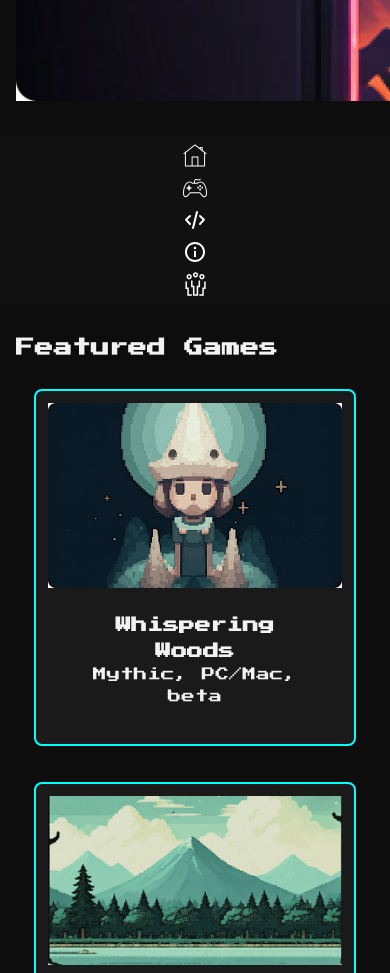
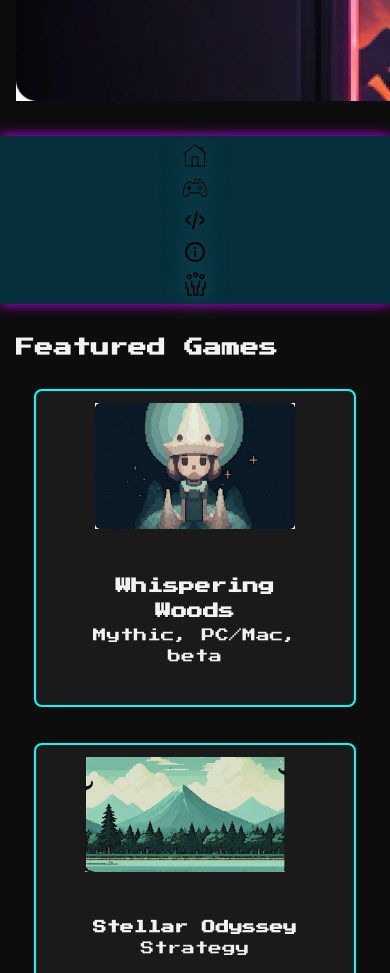
Before and after one commit to dag-d/bytebash-games, a plain HTML site: page pages/index.html in a window 390 px wide. Shown: the part 540-1513 px from the top of the page. Drawn offline with Linux system fonts and the light colour scheme.

Commit message:
finalizing the game page

```diff
--- a/styles/games.css
+++ b/styles/games.css
@@ -130,13 +130,13 @@ button:hover {
   box-shadow: var(--glow-purple), var(--glow-blue);
 }
 
-/* 🧭 Footer Navigation */
+/*  Footer Navigation */
 footer {
   position: fixed;
   bottom: 0;
   left: 0;
   right: 0;
-  background-color: #0f001a;
+  background-color: #052f3a;
   display: flex;
   justify-content: space-around;
   align-items: center;
@@ -158,33 +158,87 @@ footer {
   filter: drop-shadow(var(--glow-purple)) drop-shadow(var(--glow-lime));
 }
 
-/* 📱 Responsive Tweaks */
-@media (max-width: 600px) {
+/* Responsive Design */
+
+/* Tablet (768px and below) */
+@media (max-width: 768px) {
   header h1 {
-    font-size: 1.5em;
+    font-size: 2rem;
   }
 
-  .game-list {
-    grid-template-columns: 1fr;
+  header p {
+    font-size: 1rem;
   }
 
-  .action-footer {
+  section {
+    padding: 1.5rem;
+  }
+
+  .latest-game,
+  .featured-games {
     flex-direction: column;
     align-items: center;
   }
 
-  button {
-    width: 80%;
-    margin-bottom: 10px;
+  .game-card {
+    max-width: 90%;
+    margin-bottom: 1rem;
+  }
+
+  .buttons {
+    padding: 0.6rem 1.2rem;
+    font-size: 0.9rem;
+  }
+
+  footer {
+    flex-direction: row;
+    justify-content: space-around;
+    padding: 0.5rem 1rem;
+  }
+
+  .nav-icon {
+    width: 28px;
+    height: 28px;
+  }
+}
+
+/* Mobile (480px and below) */
+@media (max-width: 480px) {
+  header h1 {
+    font-size: 1.5rem;
+  }
+
+  header p {
+    font-size: 0.85rem;
+  }
+
+  section {
+    padding: 1rem;
+  }
+
+  .game-card {
+    padding: 0.75rem;
+    font-size: 0.85rem;
+  }
+
+  .buttons {
+    padding: 0.5rem 1rem;
+    font-size: 0.8rem;
   }
 
   .nav-icon {
     width: 24px;
     height: 24px;
   }
+
+  footer {
+    flex-direction: column;
+    align-items: center;
+    gap: 0.5rem;
+  }
 }
 
-/* ✨ Flicker Animation */
+/* Flicker Animation */
 @keyframes flicker {
   0% { opacity: 1; text-shadow: var(--glow-purple); }
   50% { opacity: 0.8; text-shadow: none; }
--- a/styles/index.css
+++ b/styles/index.css
@@ -8,6 +8,17 @@
   --nav-icon-hover:#f2f2f2;
   --btn-hover: #262636;
   --footer-bgd:#a5c0da;
+
+  --accent: #c800ff;
+  --accent-hover: #2bd8b9;
+
+  --radius: 12px;
+  --transition-fast: 0.3s;
+  --transition-slow: 0.6s;
+
+  --glow-purple: 0 0 12px #c800ff;
+  --glow-lime: 0 0 12px #aaff00;
+  --glow-blue: 0 0 12px #258e96;
 }
 
 /* Reset and Base Styles */
@@ -57,6 +68,7 @@ section{
   text-align: center;
   padding:10px;
   margin:15px;
+  border: 10px;
 }
 
 .availability {
@@ -95,10 +107,13 @@ section{
    padding: 1rem;
    max-width: 700px;
    text-align: center;
+   display: flex;
+   gap: 20px;
+   justify-content: center;
+   flex-wrap: wrap
 }
-
 .game-card img{
-  max-width: 100%;
+  max-width: 200px;
   height:auto;
   display:block;
 }
@@ -162,40 +177,39 @@ section{
   background-color: var(--btn-hover);
 }
 
-
 .btn:hover {
   background-color: var(--btn-hover);
   transform: scale(1.05);
 }
 
-/* Footer */
+/* Footer Navigation */
 footer {
   position: fixed;
   bottom: 0;
   left: 0;
-  width: 100%;
+  right: 0;
+  background-color: #052f3a;
   display: flex;
   justify-content: space-around;
-  background-color: #111;
-  padding: 20px;
-  gap: 16px;
-  flex-wrap: wrap;
+  align-items: center;
+  padding: 12px 0;
+  border-top: 2px solid var(--neon-purple);
+  box-shadow: var(--glow-purple);
   z-index: 1000;
 }
 
 .nav-icon {
-  width: 32px;
-  height: 32px;
-  filter: brightness(0) invert(1);
-  transition:transform 0.2s ease;
+  width: 28px;
+  height: 28px;
+  filter: drop-shadow(var(--glow-blue));
+  transition: transform var(--transition-fast), filter var(--transition-fast);
 }
 
-.nav-icon:hover {
 .nav-icon:hover {
   transform: scale(1.2);
   filter: drop-shadow(var(--glow-purple)) drop-shadow(var(--glow-lime));
 }
-}
+
 /* Responsive Design */
 
 /* Tablet (768px and below) */
```
Lines whose indentation alone changed are shown as unchanged.
